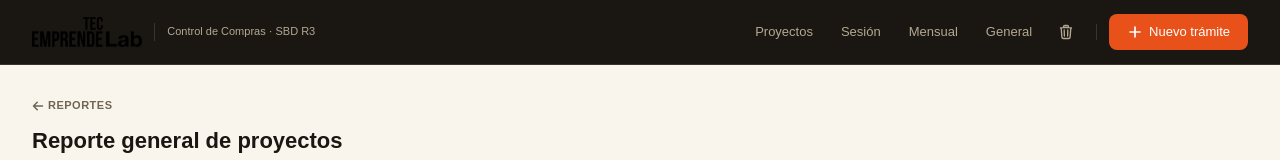
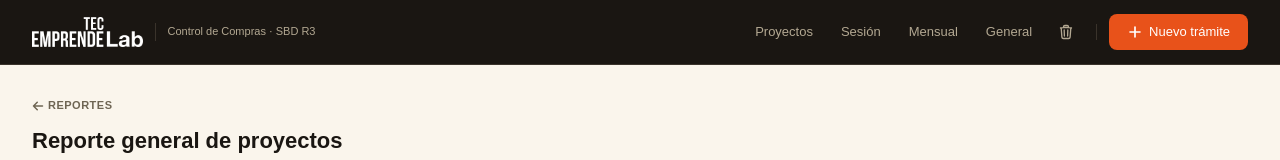
Before and after one commit to TEC-Emprende-Lab/sbd-ronda3-compras, a Next.js app: page /reporte/general in a window 1280 px wide. Shown: the top 160 px of the page. Built offline with nearby package versions, Linux system fonts and the light colour scheme; no server answers; the database is empty.

Commit message:
Logo: usar version blanca para contraste sobre fondo oscuro (web y PDF)

```diff
--- a/app/layout.tsx
+++ b/app/layout.tsx
@@ -25,7 +25,7 @@ export default function RootLayout({ children }: { children: React.ReactNode })
               {/* Logo TEC Emprende Lab */}
               <Link href="/" className="flex items-center gap-3" aria-label="TEC Emprende Lab — Inicio">
                 {/* eslint-disable-next-line @next/next/no-img-element */}
-                <img src="/logo-tec.svg" alt="TEC Emprende Lab" style={{ height: 30, width: "auto", display: "block", flexShrink: 0 }} />
+                <img src="/logo-tec-blanco.png" alt="TEC Emprende Lab" style={{ height: 30, width: "auto", display: "block", flexShrink: 0 }} />
                 <span style={{
                   color: "var(--sidebar-muted)", fontSize: 11, paddingLeft: 12,
                   borderLeft: "1px solid var(--sidebar-border)",
--- a/lib/pdf-utils.ts
+++ b/lib/pdf-utils.ts
@@ -2,7 +2,7 @@
 // (jsPDF.addImage no acepta SVG, por eso usamos el PNG extraído del logo.)
 export async function loadLogoDataUrl(): Promise<string | null> {
   try {
-    const res = await fetch("/logo-tec.png");
+    const res = await fetch("/logo-tec-blanco.png");
     if (!res.ok) return null;
     const blob = await res.blob();
     return await new Promise((resolve) => {
```
Also changed, not shown: public/logo-tec-blanco.png (added).
